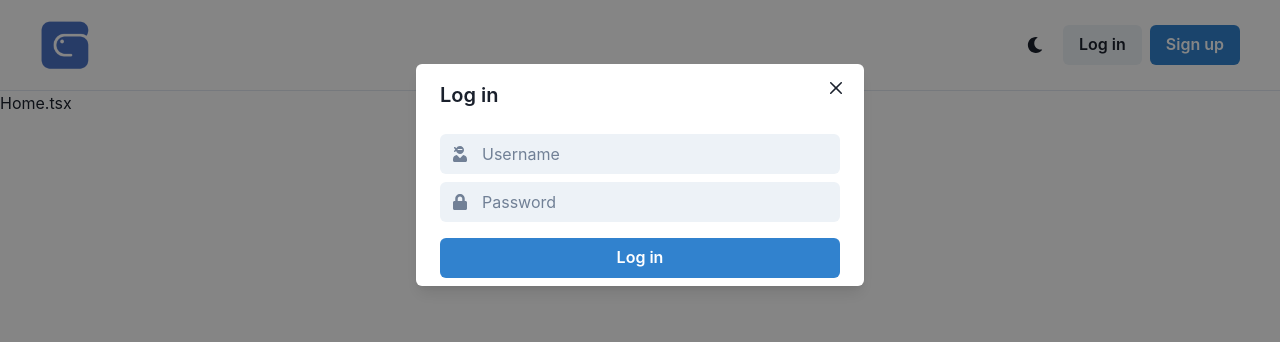
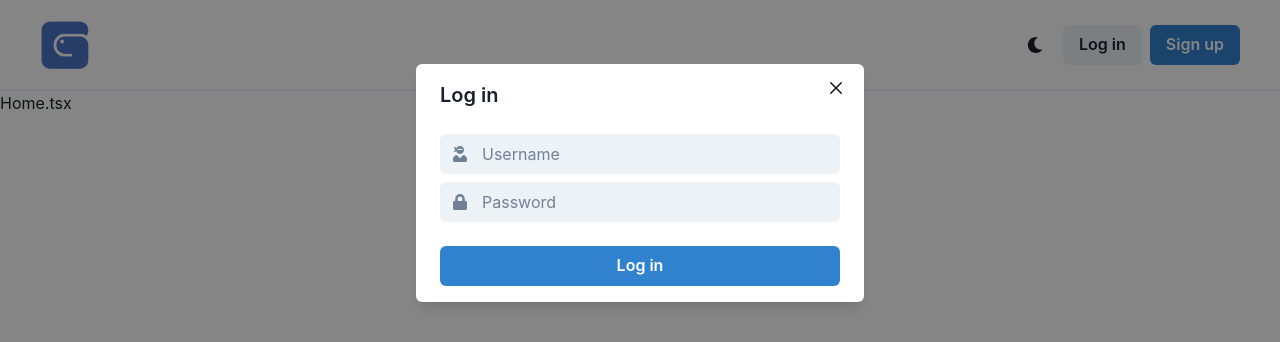
Before and after one commit to gnuboard/junanjunan, a React (Create React App) app: page / in a window 1280 px wide. Both pictures are taken after a click on the button "Log in". Shown: the top 342 px of the page. Built offline with nearby package versions, Linux system fonts and the light colour scheme.

Commit message:
[add] ModalFooter instead of margin in button

```diff
--- a/src/components/Auth/LoginModal.tsx
+++ b/src/components/Auth/LoginModal.tsx
@@ -6,6 +6,7 @@ import {
   InputLeftElement,
   Modal,
   ModalBody,
+  ModalFooter,
   ModalCloseButton,
   ModalContent,
   ModalHeader,
@@ -51,10 +52,12 @@ export default function LoginModal ( {onClose, isOpen}: LoginModalProps ) {
               <Input variant={"filled"} placeholder="Password" />
             </InputGroup>
           </VStack>
-          <Button mt={4} colorScheme={"blue"} w="100%">
+        </ModalBody>
+        <ModalFooter w="100%">
+          <Button colorScheme={"blue"} w="100%">
             Log in
           </Button>
-        </ModalBody>
+        </ModalFooter>
       </ModalContent>
     </Modal>
   );
```
